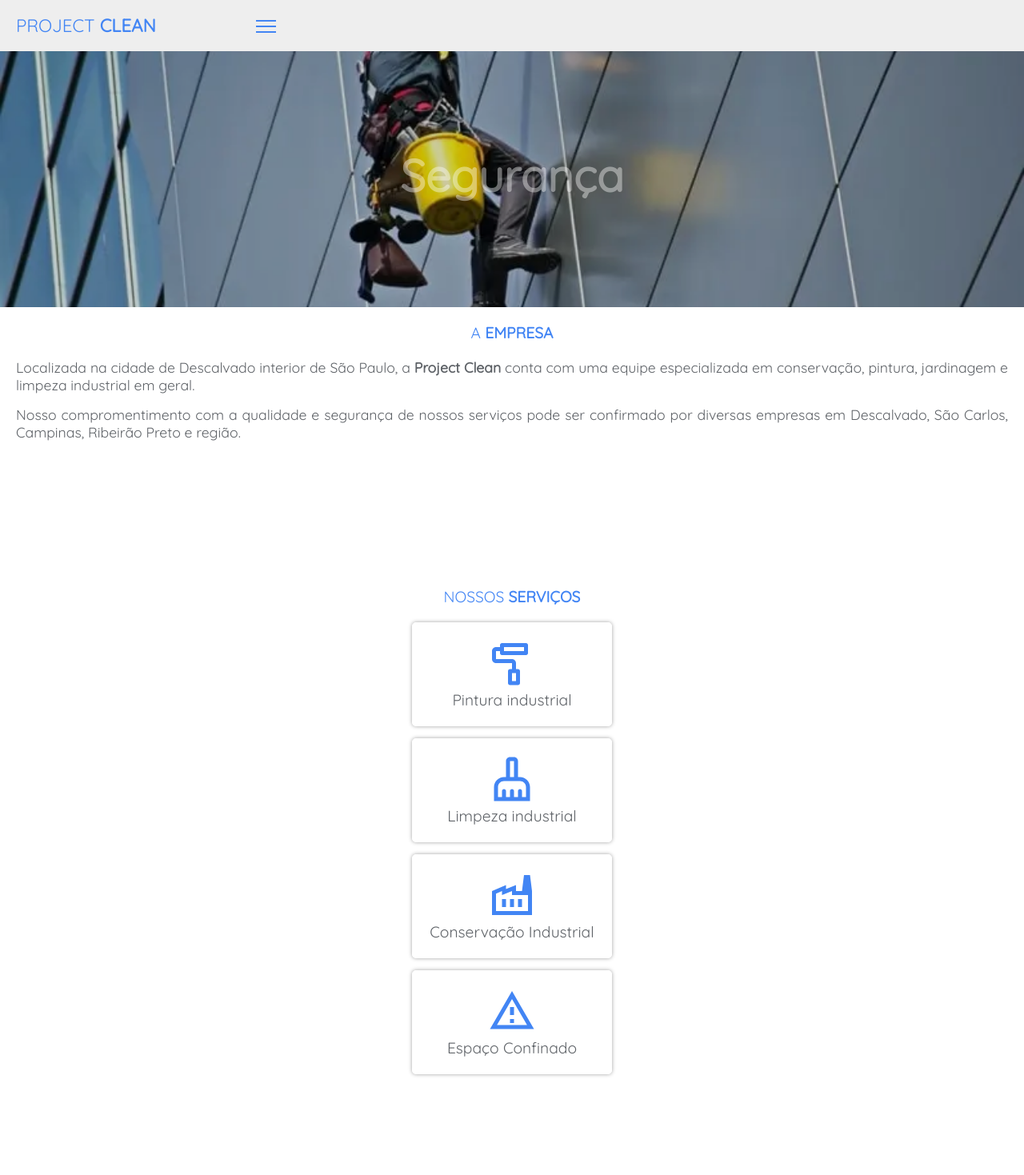
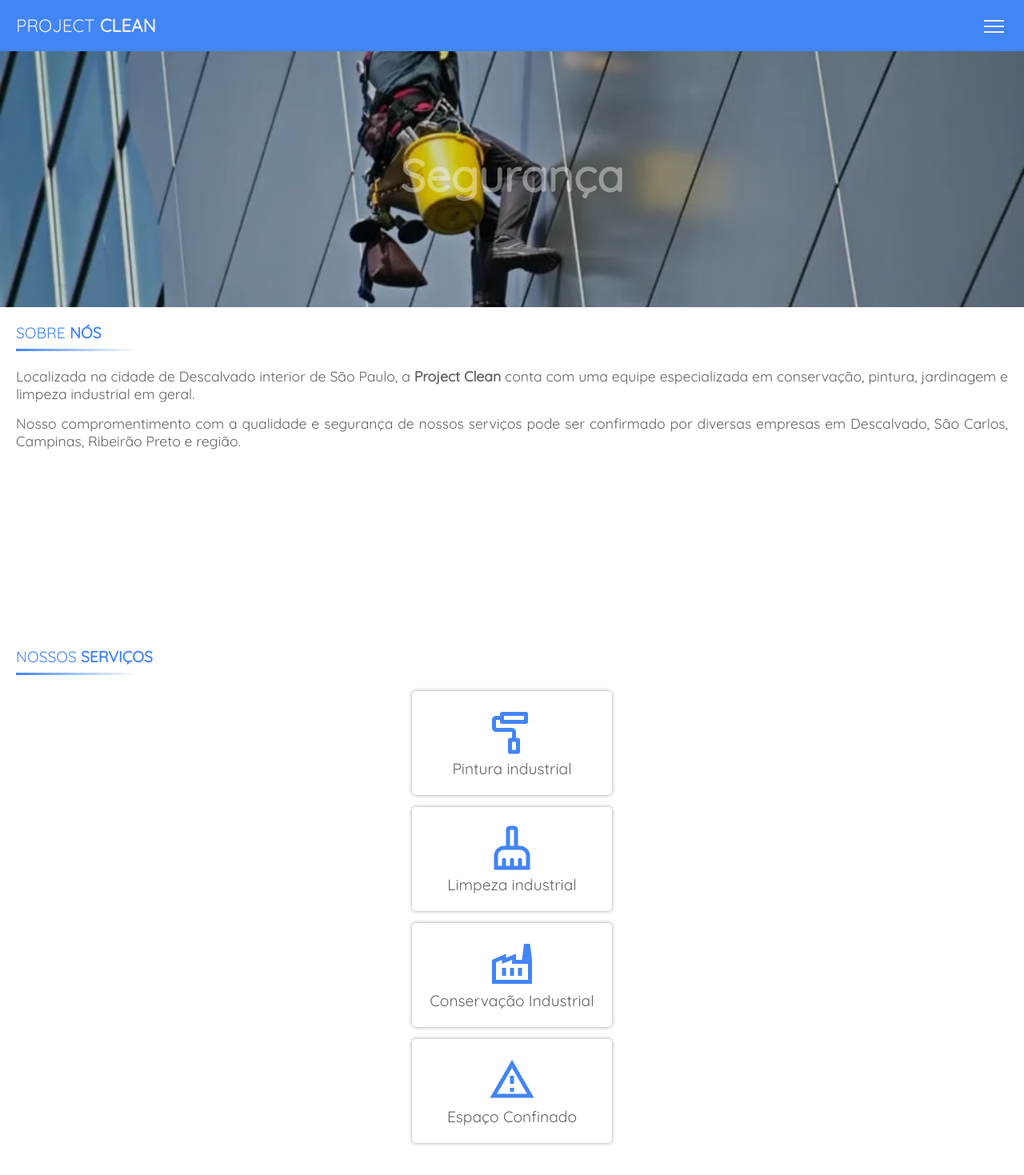
Before and after one commit to maarcospaaulo/project-clean, a PHP site: page / in a window 1280 px wide. Shown: the whole page at 80% size. Before the commit the page ends 1346 px from the top, so only its background shows below. Run offline with PHP 8.4, Linux system fonts and the light colour scheme.

Commit message:
adjustments

```diff
--- a/css-dev/style.css
+++ b/css-dev/style.css
@@ -29,7 +29,7 @@ h1, h2, h3, h4, h5, h6, p, a {
 }
 
 header {
-  background-color: #eeeeee;
+  background-color: #4285f4;
   width: 100%;
   height: 64px;
   position: sticky;
@@ -40,7 +40,6 @@ header {
 header .logo {
   display: inline-block;
   padding-left: 20px;
-  padding-right: 100px;
 }
 
 header .logo h1 {
@@ -49,19 +48,20 @@ header .logo h1 {
   font-size: 1.4rem;
   text-transform: uppercase;
   line-height: 64px;
-  color: #4285f4;
+  color: #eeeeee;
 }
 
 header .burguer {
   margin: 20px;
   display: inline-block;
   position: absolute;
+  right: 0;
 }
 
 header .burguer div{
   width: 25px;
   height: 2px;
-  background-color: #4285f4;
+  background-color: #eeeeee;
   margin: 5px;
   transition: all 0.6s ease;
 }
@@ -99,6 +99,7 @@ header .menu .navbar ul li a {
   display: block;
   font-family: "Montserrat";
   padding: 10px 0;
+  color: #4285f4;
 }
 
 header .menu .navbar ul ul {
@@ -161,8 +162,17 @@ main .title-section {
   font-weight: 100;
   color: #4285f4;
   text-transform: uppercase;
-  text-align: center;
   padding: 20px 0px;
+}
+
+main .title-section::after {
+  content: "";
+  width: 150px;
+  height: 3px;
+  background-color: #4285f4;
+  background-image: linear-gradient(to right, #4285f4 , #ffffff);
+  display: block;
+  margin-top: 8px;
 }
 
 main .section-hero {
@@ -188,8 +198,9 @@ main .section-hero .section-hero__itens div p {
 }
 
 main .section-about {
-  height: 330px;
+  height: 390px;
   overflow: hidden;
+  margin-bottom: 15px;
 }
 
 main .section-about .container p {
--- a/index.html
+++ b/index.html
@@ -32,10 +32,10 @@
             <a href="#" class="active">Home</a>
           </li>
           <li>
-            <a href="#">A Empresa</a>
+            <a href="#about-us">Sobre Nós</a>
           </li>
           <li>
-            <a href="#">Nossos Serviços</a>
+            <a href="#services">Nossos Serviços</a>
             <ul>
               <li>
                 <a href="#">Limpeza Industrial</a>
@@ -49,10 +49,10 @@
             </ul>
           </li>
           <li>
-            <a href="#">Galeria de Fotos</a>
+            <a href="#gallery">Galeria de Fotos</a>
           </li>
           <li>
-            <a href="#">Contato</a>
+            <a href="#contact">Contato</a>
           </li>
         </ul>
       </nav>
@@ -90,14 +90,14 @@
         </div>
       </div>
     </section>
-    <section class="section-about">
+    <section id="about-us" class="section-about">
       <div class="container">
-        <h2 class="title-section">A <strong>empresa</strong></h2>
+        <h2 class="title-section">Sobre <strong>Nós</strong></h2>
         <p>Localizada na cidade de Descalvado interior de São Paulo, a <strong>Project Clean</strong> conta com uma equipe especializada em conservação, pintura, jardinagem e limpeza industrial em geral.</p>
         <p>Nosso compromentimento com a qualidade e segurança de nossos serviços pode ser confirmado por diversas empresas em Descalvado, São Carlos, Campinas, Ribeirão Preto e região.</p>
       </div>
     </section>
-    <section class="section-services">
+    <section id="services" class="section-services">
       <div class="container">
         <h2 class="title-section">Nossos <strong>Serviços</strong></h2>
         <div class="services">
```
